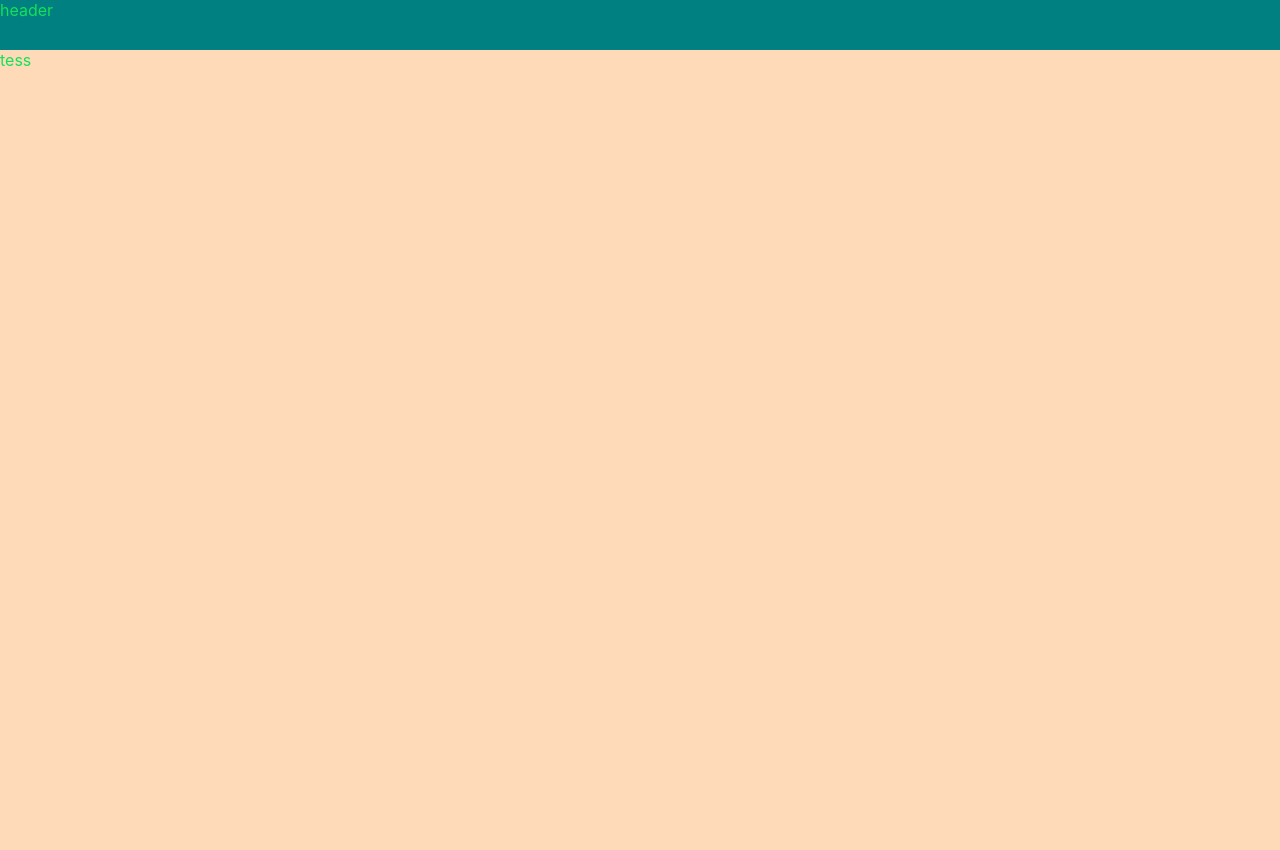
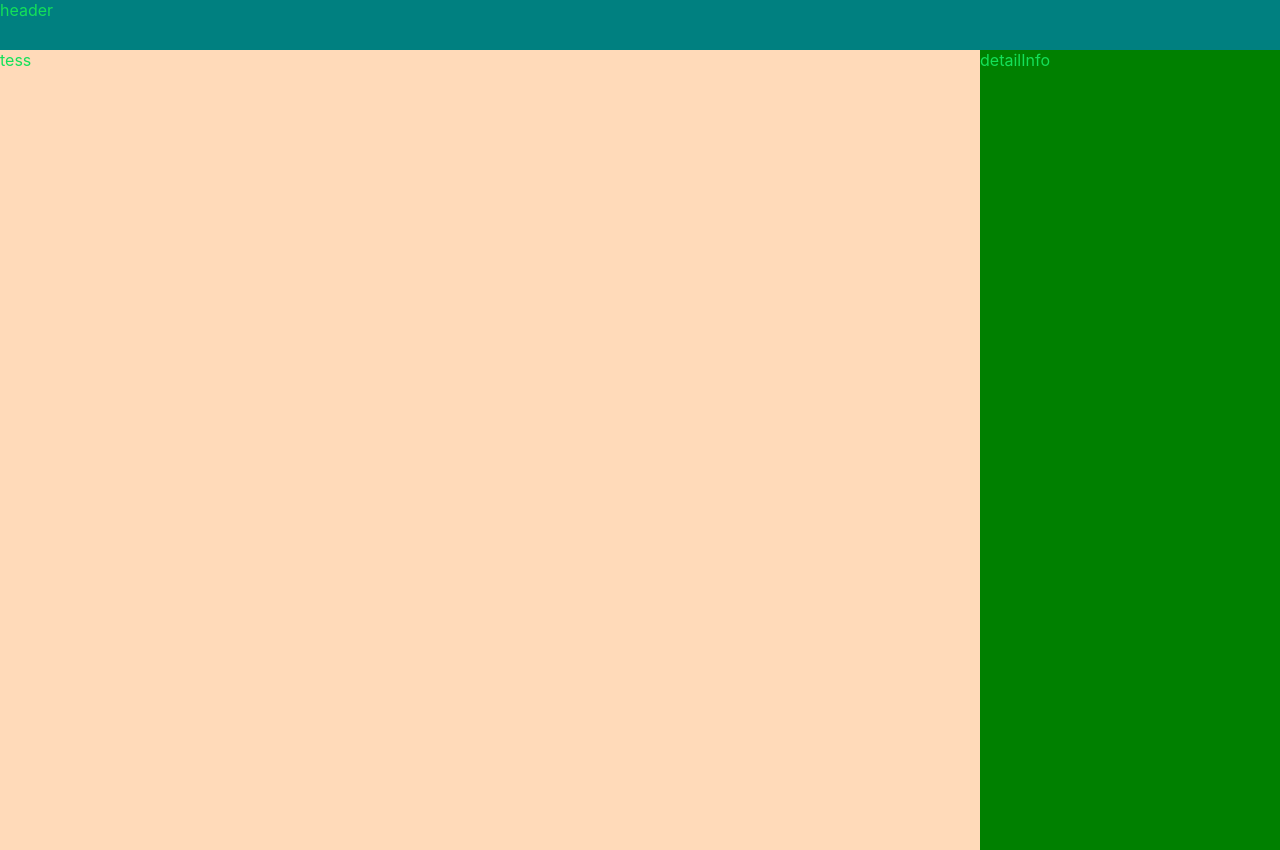
Before and after one commit to MaSuCcHI/MailGroupViewer, a React (Create React App) app in the folder application/: page / in a window 1280 px wide. Built offline with nearby package versions, Linux system fonts and the light colour scheme.

Commit message:
savepoint

```diff
--- a/application/package.json
+++ b/application/package.json
@@ -7,6 +7,7 @@
     "@testing-library/react": "^12.1.2",
     "@testing-library/user-event": "^13.5.0",
     "react": "^17.0.2",
+    "react-diagrams": "^1.0.1",
     "react-dom": "^17.0.2",
     "react-scripts": "5.0.0",
     "web-vitals": "^2.1.3"
--- a/application/src/App.js
+++ b/application/src/App.js
@@ -1,19 +1,22 @@
-import React, { useState} from 'react';
+import React, { useState } from 'react';
 
 import './App.css';
-import MailGroupViewer from './component/viewer/mailGroupView';
-import DetailInfoViewer from './component/detailInfo/detailInfoView';
-import Header from './component/header/header';
+import MailGroupViewer from './component/view/mailGroupView/mailGroupView';
+import DetailInfoViewer from './component/view/detailInfo/detailInfoView';
+import Header from './component/view/header/header';
 
 function App() {
 
-  const [showDetailInfo,setShowDetailInfo] = React.useState(0)
-
+  const [showDetailInfo,setShowDetailInfo] = React.useState(true)
+  const [mailGroupInfo,setMailgroupInfo] = React.useState()
   return (
     <div className="App">
       <Header/>
       <div className='MainApp'>
-        <MailGroupViewer/>
+        <MailGroupViewer
+          showDetailInfo={showDetailInfo}
+          setShowDetailInfo={setShowDetailInfo}
+        />
         <DetailInfoViewer
           showDetailInfo={showDetailInfo}
           setShowDetailInfo={setShowDetailInfo}
```
Also changed, not shown: application/src/component/models/interface.ts (added, +12 -0 lines), application/src/component/node/node.js (added), application/src/component/view/detailInfo/detailInfoView.js (renamed from application/src/component/detailInfo/detailInfoView.js), application/src/component/view/detailInfo/detailInfoView.module.css (renamed from application/src/component/detailInfo/detailInfoView.module.css), application/src/component/view/header/header.js (renamed from application/src/component/header/header.js), application/src/component/view/header/header.module.css (renamed from application/src/component/header/header.module.css), application/src/component/view/mailGroupView/mailGroupView.js (renamed from application/src/component/viewer/mailGroupView.js), application/src/component/view/mailGroupView/mailGroupView.module.css (renamed from application/src/component/viewer/mailGroupView.module.css), 1 other file (tests, documents, lock files or other folders).
